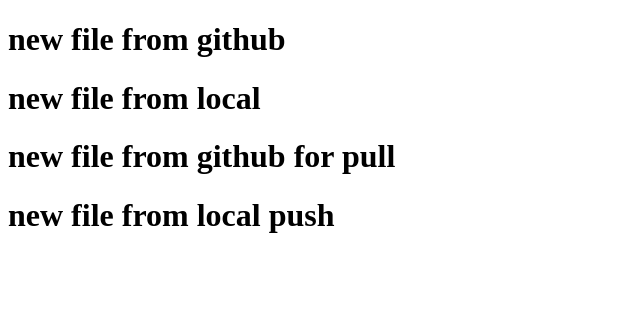
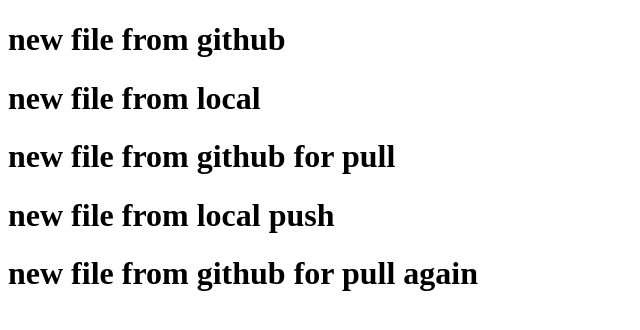
Before and after one commit to ciloxz/tutorial, a plain HTML site: page index.html in a window 1280 px wide. Shown: the whole page, without its empty margins (0-640 px from the left). Drawn offline with Linux system fonts and the light colour scheme.

Commit message:
pull again

```diff
--- a/index.html
+++ b/index.html
@@ -8,5 +8,6 @@
 	<h1>new file from local</h1>
 	<h1>new file from github for pull</h1>
 	<h1>new file from local push</h1>
+	<h1>new file from github for pull again</h1>
 </body>
 </html>
```
